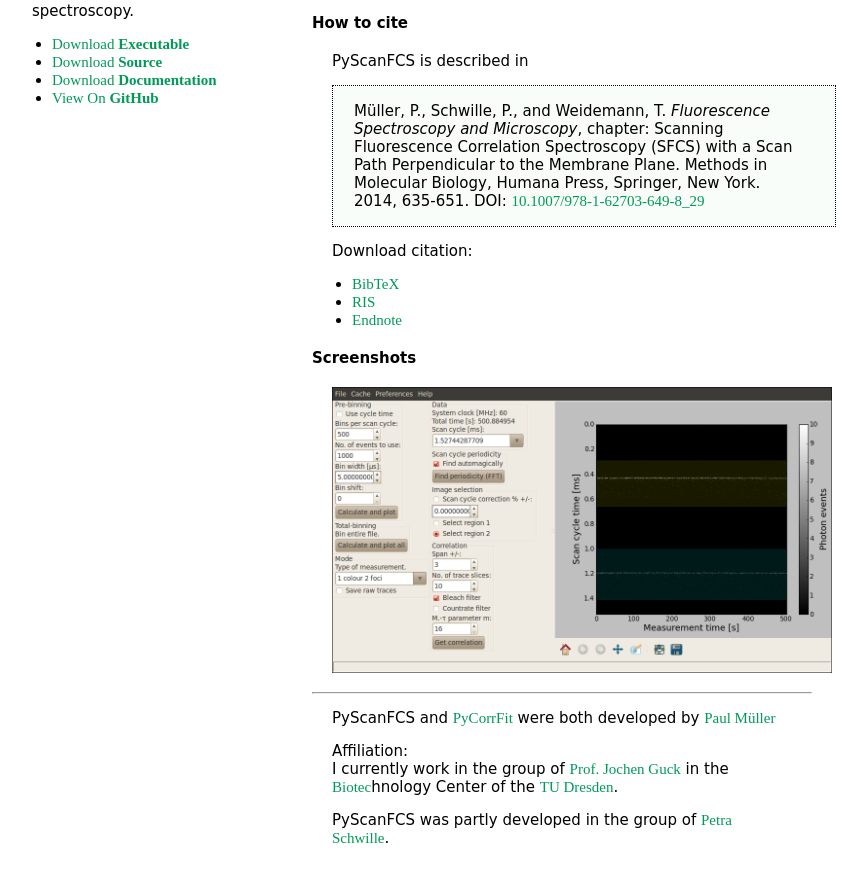
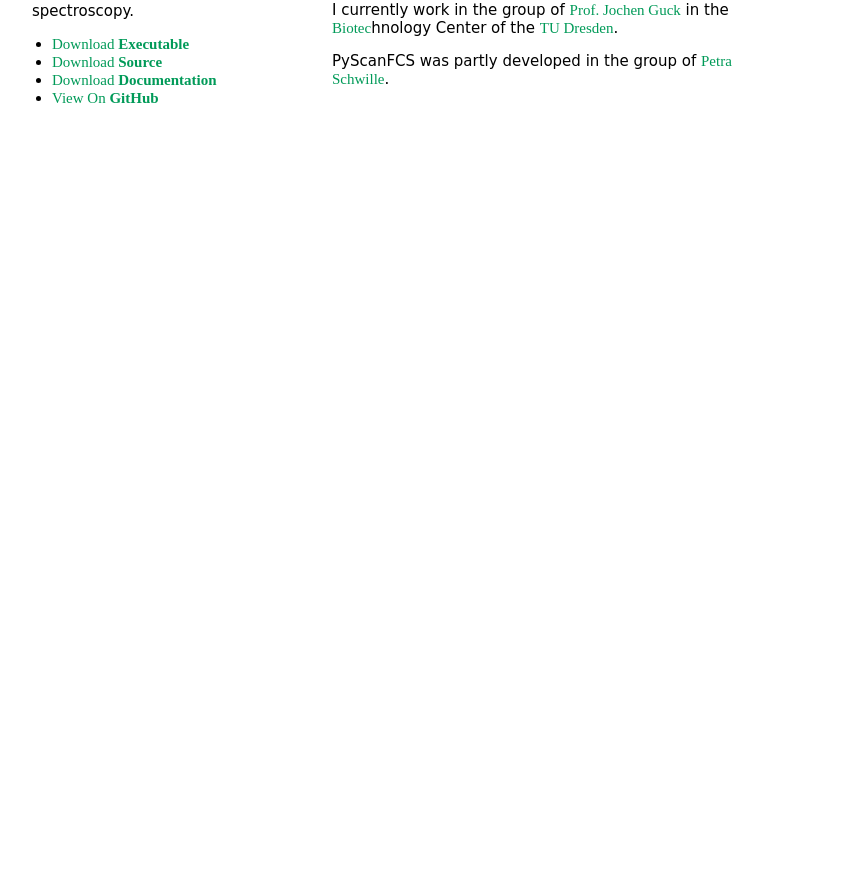
Before and after one commit to FCS-analysis/PyScanFCS, a Jekyll site: the page built from index.html, in a window 1280 px wide and 1288 px high. Shown: the part 376-1258 px from the top of the window, without its empty margins (228-1095 px from the left). Built offline with Jekyll 4.4.1, drawn with Linux system fonts in a browser that asks for light colours; some of the changed text lies outside the part shown.

Commit message:
Update body.md

```diff
--- a/_includes/body.md
+++ b/_includes/body.md
@@ -11,21 +11,3 @@
 - Ubuntu Linux [LTS](https://wiki.ubuntu.com/LTS)
 - Any other system with a Python 2.7 and Cython installation
   (source code only)
-
-#### Supported Filetypes
-- [Correlator.com](http://correlator.com/) Flex correlator (~.dat - photon stream data)
-
-#### How to cite
-PyScanFCS is described in
-<div class="citation" markdown='1'>
-Müller, P., Schwille, P., and Weidemann, T. *Fluorescence Spectroscopy and Microscopy*, chapter: Scanning Fluorescence Correlation Spectroscopy (SFCS) with a Scan Path Perpendicular to the Membrane Plane. Methods in Molecular Biology, Humana Press, Springer, New York. 2014, 635-651. DOI: [10.1007/978-1-62703-649-8_29](http://dx.doi.org/10.1007/978-1-62703-649-8_29)
-</div>
-
-Download citation:
-- [BibTeX](./cite/PyScanFCS.bib)
-- [RIS](./cite/PyScanFCS.ris)
-- [Endnote](./cite/PyScanFCS_endnote.txt)
-
-#### Screenshots
-
-[ ![scrot](./images/PyScanFCS_Main.png) ](./images/PyScanFCS_Main.png "Main Window")
```
